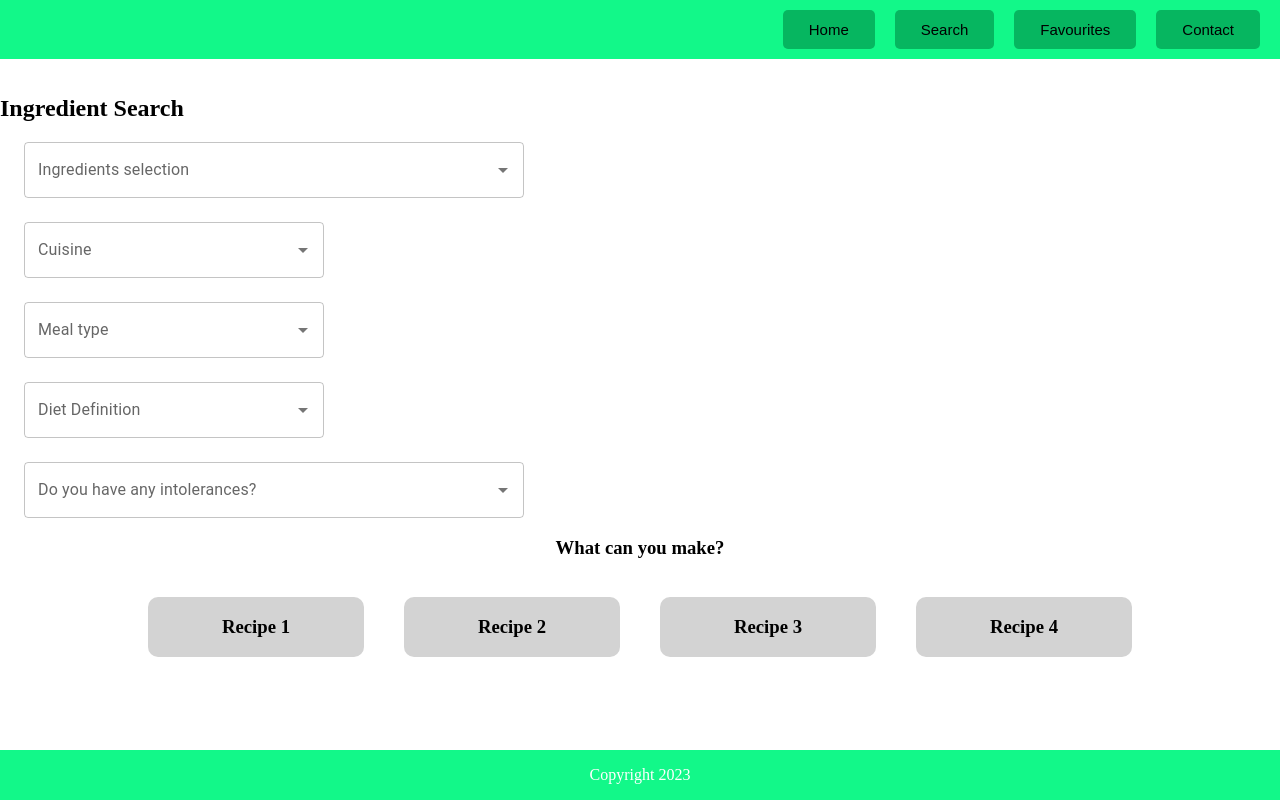
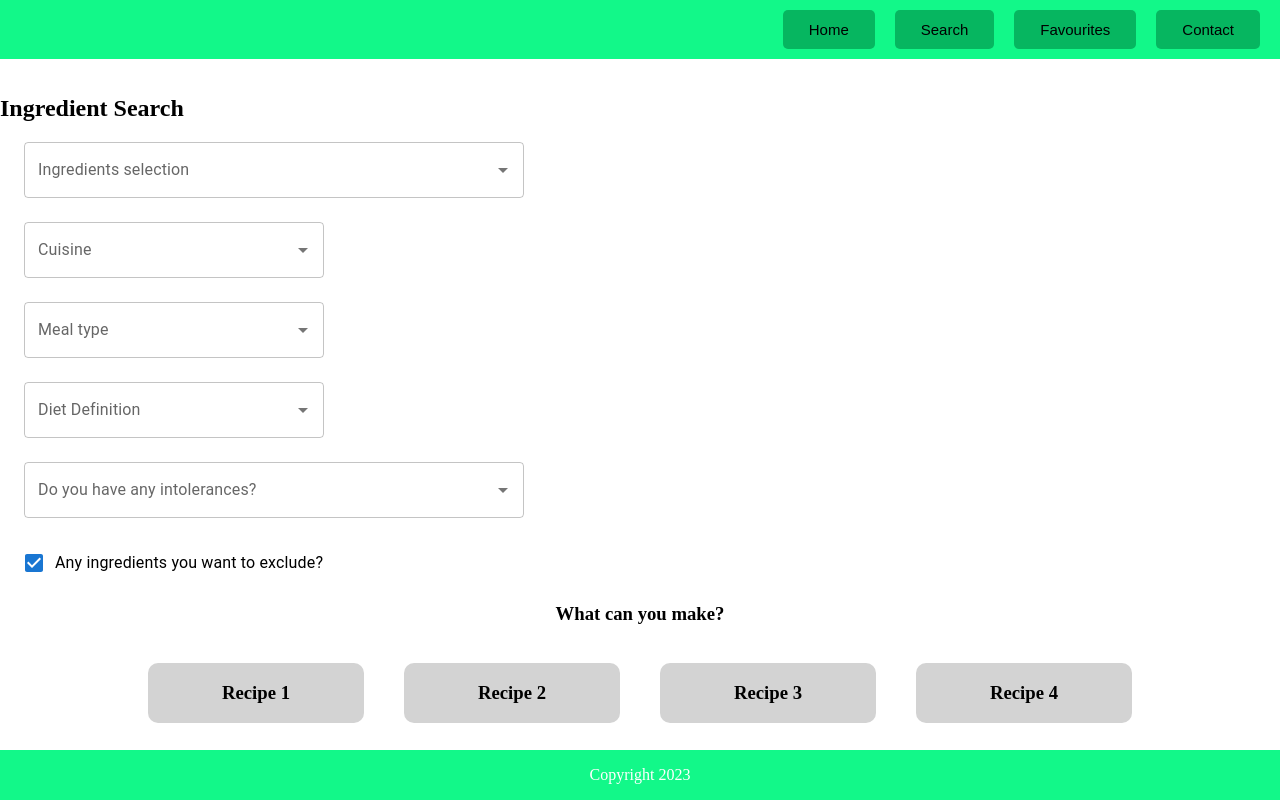
Before and after one commit to koolleeo/Hello-Crumbs-Project, a React (Create React App) app: page /search in a window 1280 px wide. Built offline with nearby package versions, Linux system fonts and the light colour scheme.

Commit message:
search page updated - Added checkbox to indicate that user wants to exclude ingredients

```diff
--- a/src/pages/SearchPage.js
+++ b/src/pages/SearchPage.js
@@ -4,7 +4,7 @@ import { useState } from "react";
 import Autocomplete from '@mui/material/Autocomplete';
 import TextField from '@mui/material/TextField';
 import Stack from '@mui/material/Stack';
-import { Checkbox } from "@mui/material";
+import { FormGroup, FormControlLabel, Checkbox } from "@mui/material";
 import CheckBoxOutlineBlankIcon from '@mui/icons-material/CheckBoxOutlineBlank';
 import CheckBoxIcon from '@mui/icons-material/CheckBox';
 
@@ -30,7 +30,9 @@ function SearchPage() {
 
     const [intolerance, setIntolerance] = useState([]);
 
+  // define state for exclude cuisine checkbox
 
+    const [option, setOption] = useState(true);
 
 
   return (
@@ -166,6 +168,21 @@ function SearchPage() {
                         <TextField {...params} label="Do you have any intolerances?" placeholder="Intolerances" />
                       )}
                     />
+
+                    <FormGroup>
+
+                      <FormControlLabel
+
+                            control={<Checkbox defaultChecked />}
+                            label="Any ingredients you want to exclude?"
+                            onChange={(event, newvalue) => {
+                                event.preventDefault();
+                                setOption(newvalue);
+                            }}
+
+                        />
+
+                    </FormGroup>
 
                 </Stack>
           </div>
```
